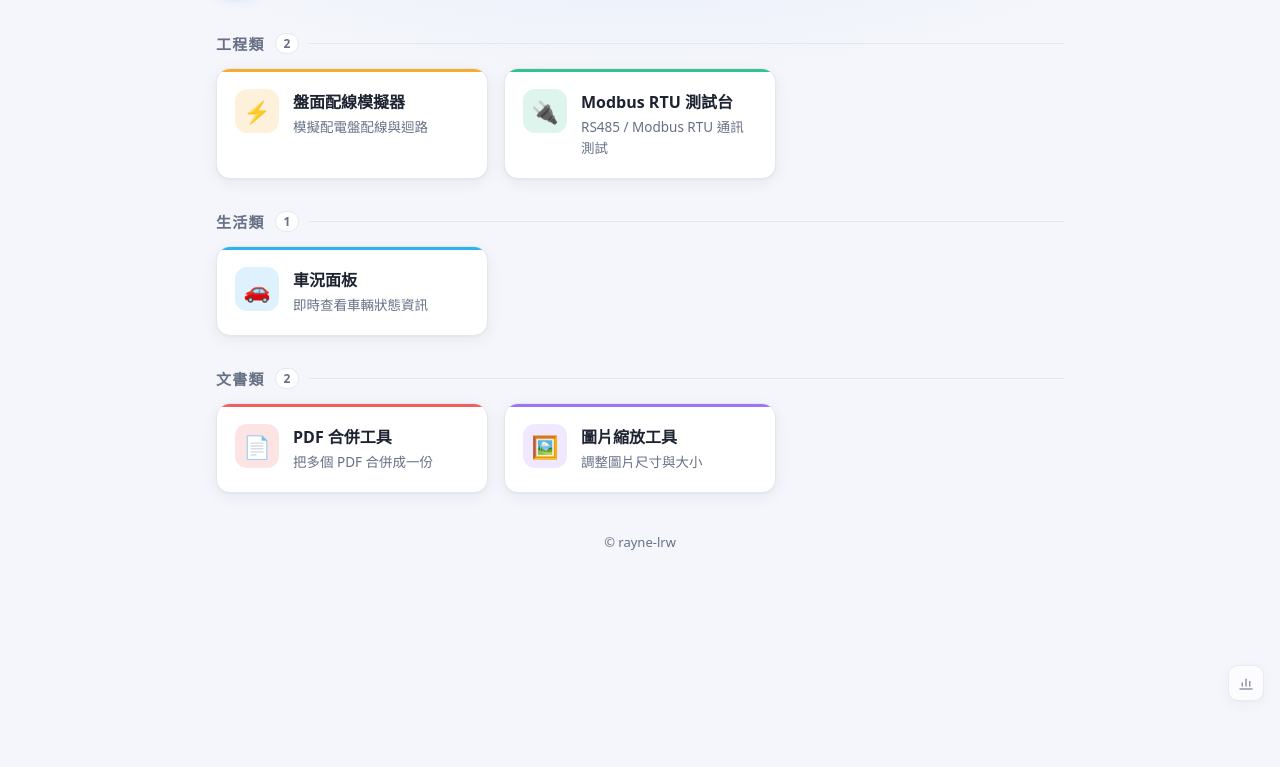
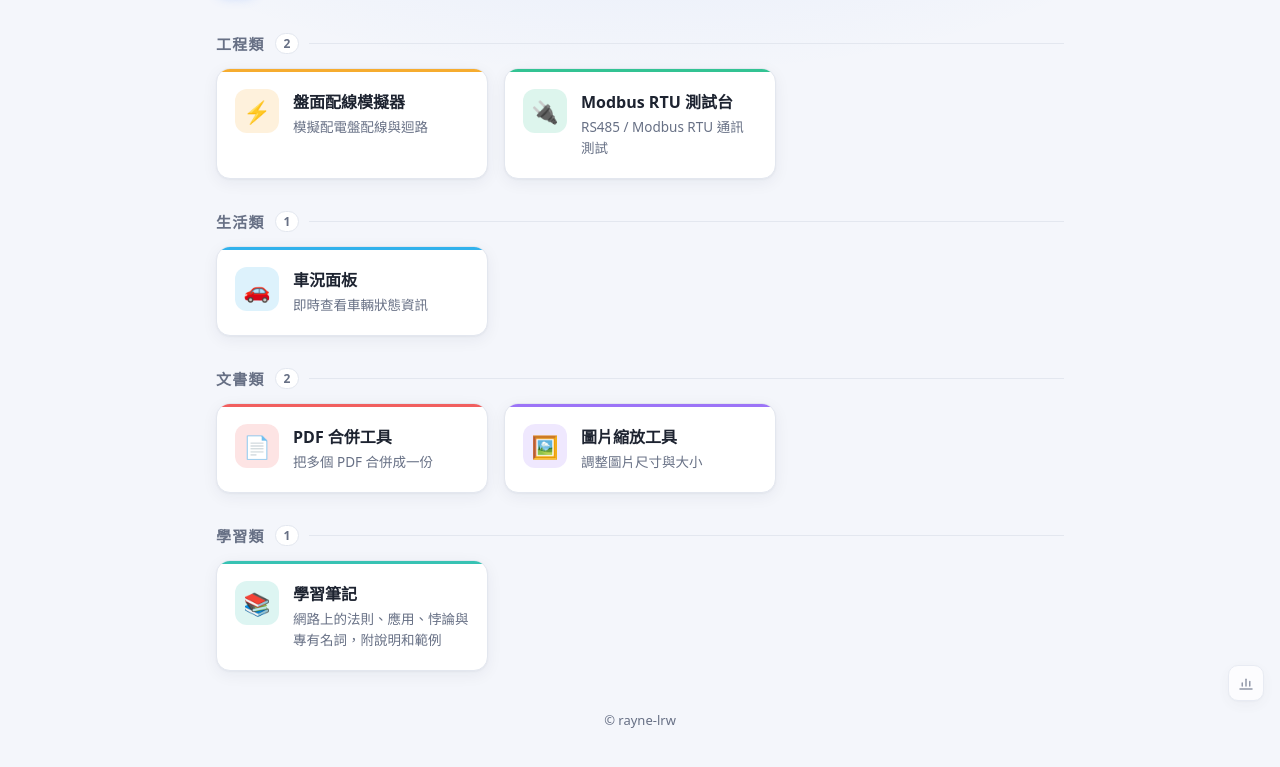
Before and after one commit to rayne-lrw/rayne-lrw.github.io, a plain HTML site: page index.html in a window 1280 px wide. Shown: the part 83-850 px from the top of the page. Before the commit the page ends 800 px from the top, so only its background shows below. Drawn offline with Linux system fonts and the light colour scheme.

Commit message:
Add 學習類 section with link to Learning notes
Co-Authored-By: Claude Opus 5.5 <noreply@anthropic.com>
Claude-Session: https://claude.ai/code/session_015hGFidXkUJBSE5vdvtESoV

```diff
--- a/index.html
+++ b/index.html
@@ -155,6 +155,15 @@
         </a>
       </div>
     </section>
+    <section class="cat">
+      <h2>學習類<span class="count">1</span></h2>
+      <div class="grid">
+        <a class="card" href="/Learning/" style="--accent:#14b8a6">
+          <span class="icon">📚</span>
+          <span><div class="name">學習筆記</div><div class="desc">網路上的法則、應用、悖論與專有名詞，附說明和範例</div></span>
+        </a>
+      </div>
+    </section>
   </main>
 
   <footer>© rayne-lrw</footer>
```
